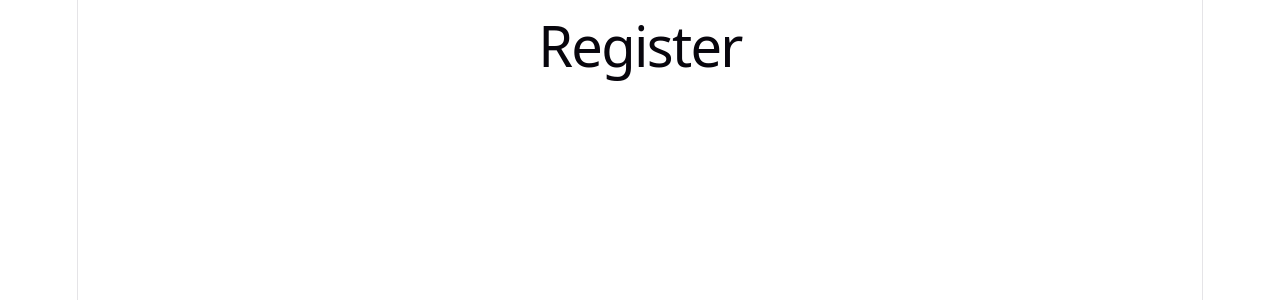
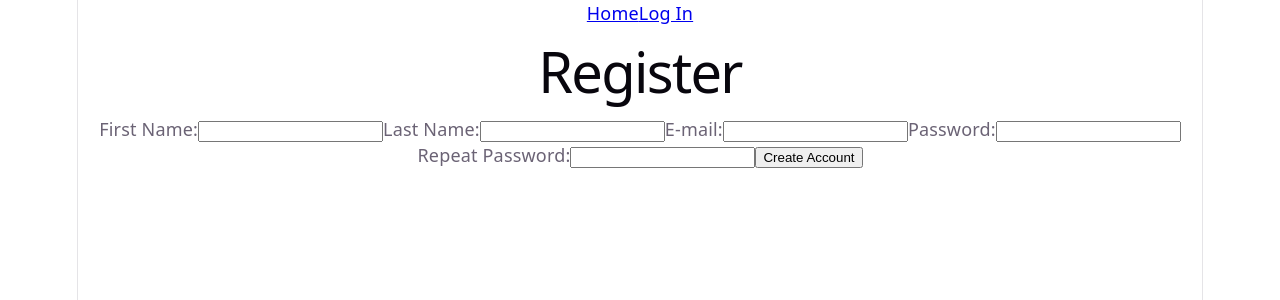
Before and after one commit to hanna-kaliszuk/App_Manager, a React (Vite) app in the folder frontend/: page /register in a window 1280 px wide. Shown: the top 300 px of the page. Built offline with nearby package versions, Linux system fonts and the light colour scheme.

Commit message:
basic registration frontend based on the login one

```diff
--- a/frontend/src/pages/Register.tsx
+++ b/frontend/src/pages/Register.tsx
@@ -1,5 +1,119 @@
-function Register() {
-  return <h1>Register</h1>
+import Navbar from "../components/Navbar/Navbar"
+import {Link} from "react-router-dom";
+
+function getCookie(name: string) {
+    const cookies = document.cookie.split(";") // find all cookies
+
+    for (const cookie of cookies) {
+        const [key, value] = cookie.trim().split("=")
+
+        if (key === name) {
+            // if the cookie we were looking for is there, decode it
+            return decodeURIComponent(value)
+        }
+    }
+
+    return null
 }
 
+function samePasswords(password: string, passwordAgain: string) {
+  return password === passwordAgain
+}
+
+async function handleSubmit(event: React.FormEvent<HTMLFormElement>) {
+  event.preventDefault()
+
+  const formData = new FormData(event.currentTarget)
+
+  const firstName = formData.get("firstName")
+  const lastName = formData.get("lastName")
+  const email = formData.get("email")
+  const password = formData.get("password")
+  const passwordAgain = formData.get("passwordAgain")
+
+  if (typeof password !== "string" || typeof passwordAgain !== "string") {
+    throw new Error("Password values must be strings")
+  }
+
+  if (!samePasswords(password, passwordAgain)) {
+    throw new Error("passwords must be identical")
+  }
+
+  await fetch(
+      `${import.meta.env.VITE_API_URL}/api/auth/csrf/`,
+      {
+        credentials: "include", // include cookies in the response
+      },
+  )
+
+  const csrfToken = getCookie("csrftoken")
+  if (!csrfToken) {
+    throw new Error("CSRF token not found.")
+  }
+
+  const response = await fetch(`${import.meta.env.VITE_API_URL}/api/auth/register/`,
+      {
+        method: "POST",
+        credentials: "include",
+        headers: {
+          "Content-Type": "application/json",
+          "X-CSRFToken": csrfToken,
+        },
+        body: JSON.stringify({
+          first_name: firstName,
+          last_name: lastName,
+          email,
+          password,
+        })
+      },
+  )
+
+  if (response.ok) {
+    console.log("registration successful")
+  }
+
+}
+
+function Register() {
+    return (
+    <>
+      <Navbar>
+        <Link to="/">Home</Link>
+        <Link to="/login">Log In</Link>
+      </Navbar>
+
+      <h1>Register</h1>
+
+      <form onSubmit={handleSubmit}>
+        <label>
+          First Name:
+          <input type="text" name="firstName" required/>
+        </label>
+
+        <label>
+          Last Name:
+          <input type="text" name="lastName" required/>
+        </label>
+
+        <label>
+          E-mail:
+          <input type="email" name="email" required/>
+        </label>
+
+        <label>
+          Password:
+          <input type="password" name="password" required/>
+        </label>
+
+        <label>
+          Repeat Password:
+          <input type="password" name="passwordAgain" required/>
+        </label>
+
+        <button type="submit">Create Account</button>
+
+      </form>
+    </>
+  )
+}
 export default Register
```
